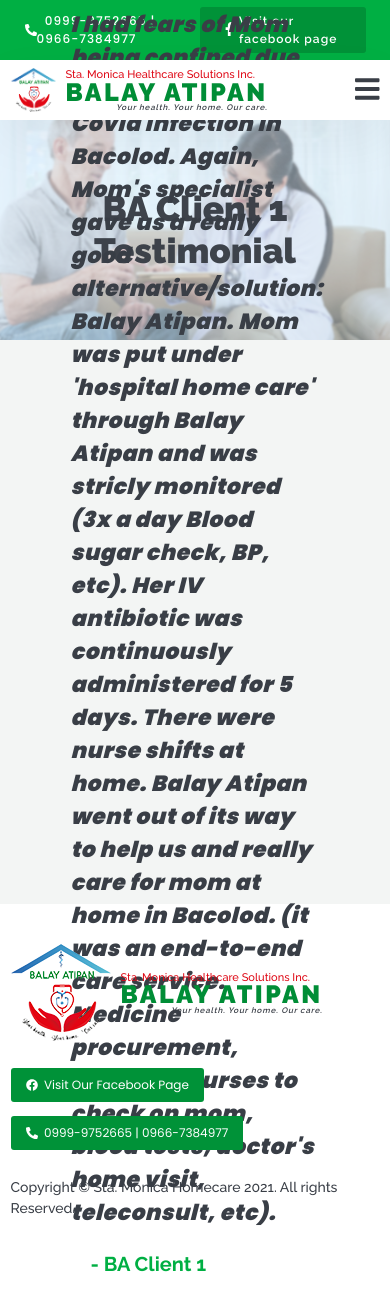
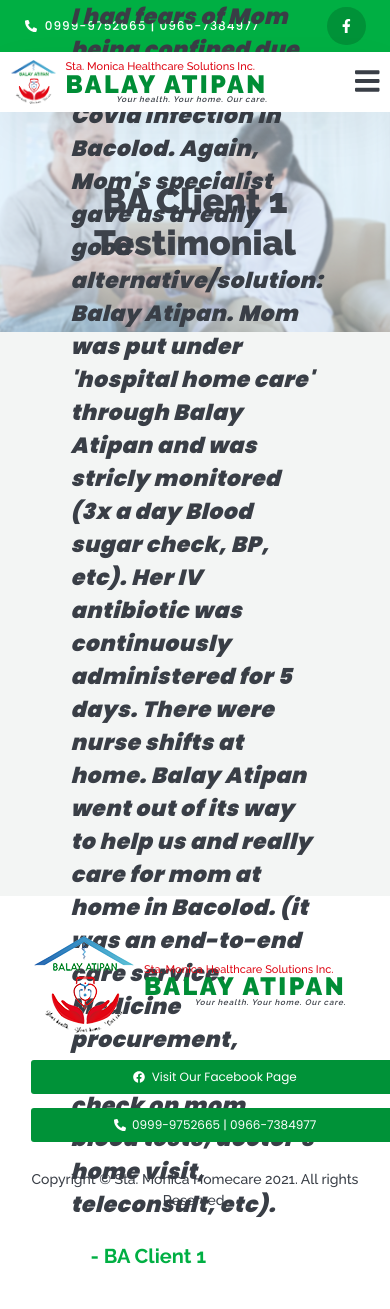
Before and after one commit to felcon2857/smh-website, a React (Create React App) app: page /testimonials/reviews/1 in a window 390 px wide. Built offline with nearby package versions, Linux system fonts and the light colour scheme.

Commit message:
media query update on top header

```diff
--- a/src/styles/mediaquery.css
+++ b/src/styles/mediaquery.css
@@ -152,6 +152,43 @@
   .navbar-menu ul li a {
     font-size: 16px;
   }
+  .top-header-grid {
+    display: grid;
+    grid-template-columns: repeat(2, 1fr);
+    grid-template-rows: 1fr;
+    grid-column-gap: 20px;
+    grid-row-gap: 0px;
+  }
+  .top-header-content-right-item-text {
+    display: none;
+  }
+  .top-header-content-right-item {
+    border-radius: 100px !important;
+    padding: 12px 15px;
+  }
+  .top-header-content-right-item-icon {
+    display: flex;
+    align-items: center;
+    justify-content: center;
+    text-align: center;
+    margin: 0;
+  }
+  .footer-logo {
+    display: flex;
+    align-items: center;
+    margin: 20px 0;
+    justify-content: center;
+  }
+  .footer-contact-info-section-icon {
+    width: 100% !important;
+    display: flex;
+    justify-content: center;
+    align-items: center;
+    margin: 0 20px;
+  }
+  .footer-brand-section-text {
+    text-align: center;
+  }
 }
 /* small laptops */
 @media only screen and (max-width: 1366px) {
```
